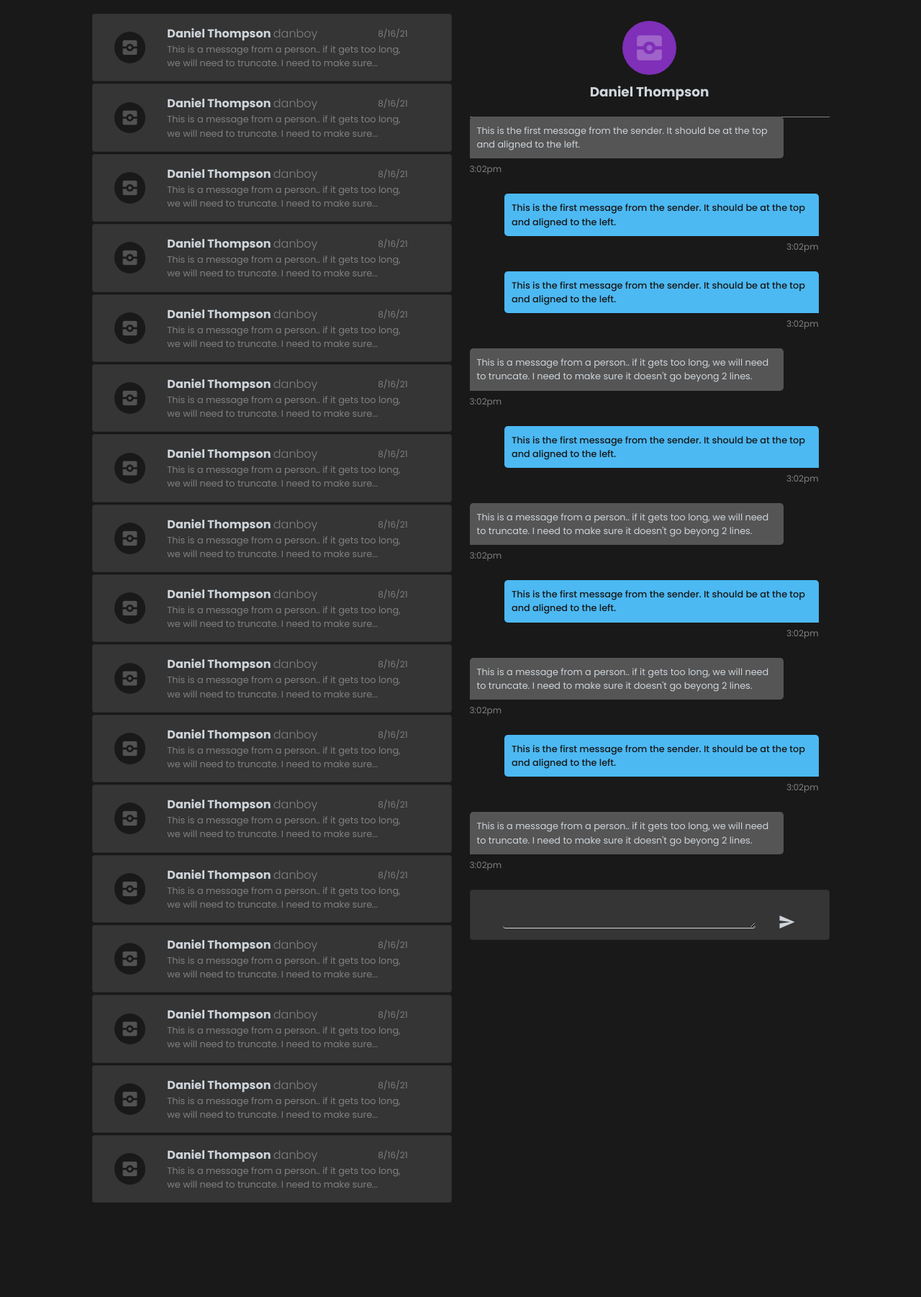
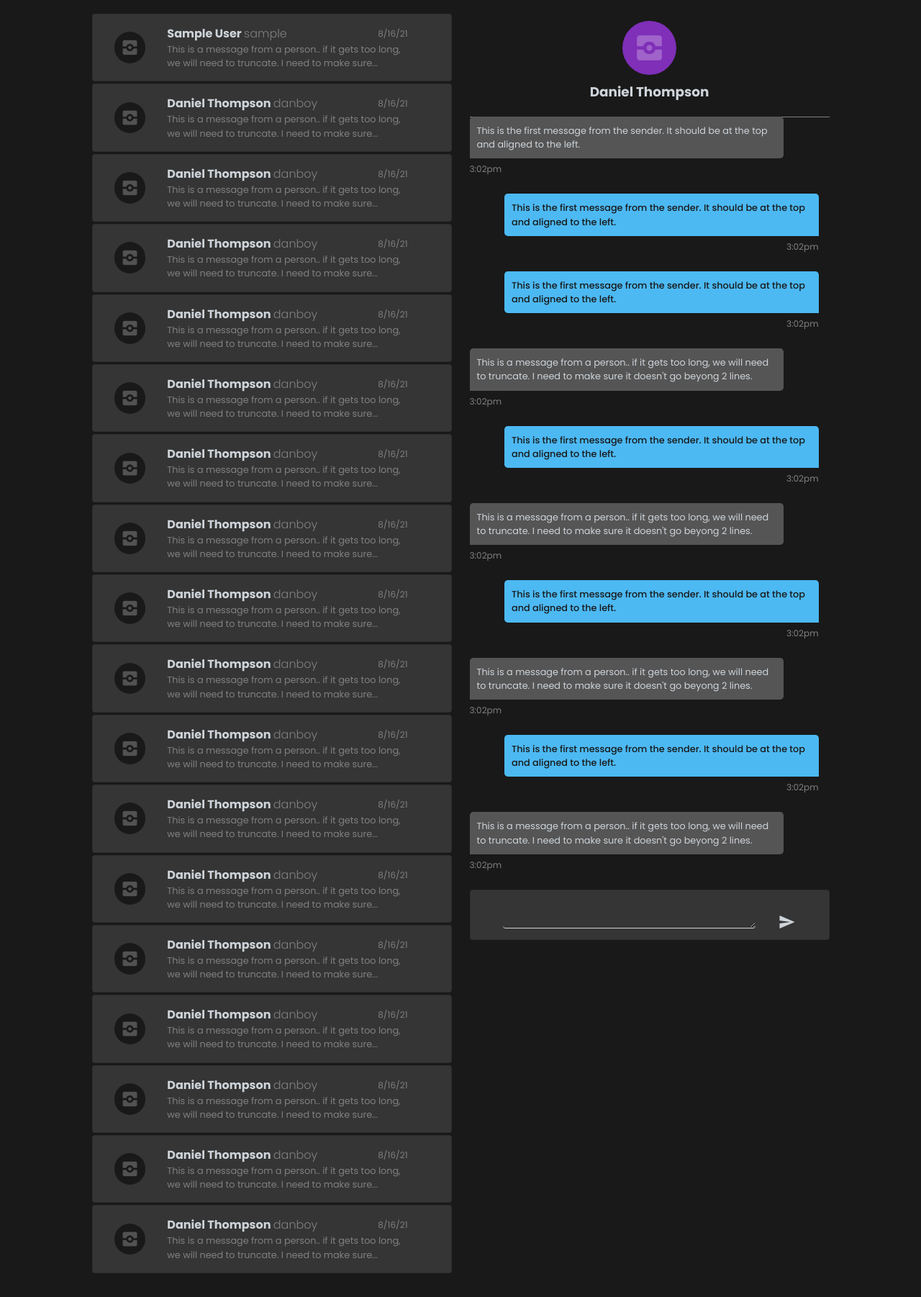
Before and after one commit to ninjaguydan/dexapp_DJANGO, a Django app: template profile_app/templates/messages.html in a window 1280 px wide. Shown: the part 81-1883 px from the top of the page at 72% size. Before the commit the page ends 1752 px from the top, so only its background shows below. Run offline with Django 3.2, Linux system fonts and the light colour scheme; the template is opened without the code that fills it: values that come from a table or form of the project are taken from there, others are empty; tables that the repository leaves empty hold one stand-in row (values such as "Sample post"); some libraries are stand-ins or nearby versions.

Commit message:
added Thread model for messages

```diff
--- a/profile_app/models.py
+++ b/profile_app/models.py
@@ -108,6 +108,23 @@ class CommentManager(models.Manager):
                 added_by = user,
                 review = review,
             )
+class MessageManager(models.Manager):
+    def create_message(self, postData, user, profile):
+        thread = Thread.objects.filter(users__id = user.id).filter(users__id = profile.id)
+        if len(thread) == 0:
+            shared_thread = Thread.objects.create(user_2 = profile)
+            shared_thread.users.add(user, profile)
+        else:
+            shared_thread = thread[0]
+        if len(postData['message']) > 0 and len(postData['message']) < 255:
+            return Message.objects.create(
+                content = postData['message'],
+                sender = user,
+                receiver = profile,
+                thread = shared_thread,
+            )
+        else:
+            return None
 
 class Profile(models.Model):
     user = models.OneToOneField(User, related_name = "profile", on_delete=models.CASCADE)
@@ -127,12 +144,20 @@ class Post(models.Model):
     updated_at = models.DateTimeField(auto_now = True)
     objects = PostManager()
 
+class Thread(models.Model):
+    users = models.ManyToManyField(User, related_name = "threads")
+    user_2 = models.ForeignKey(User, on_delete = models.CASCADE, null = True) #delete null later
+    created_at = models.DateTimeField(auto_now_add = True)
+    updated_at = models.DateTimeField(auto_now = True)
+
 class Message(models.Model):
     content = models.TextField()
-    user = models.ForeignKey(User, related_name = "messages_sent", on_delete = models.CASCADE)
+    sender = models.ForeignKey(User, related_name = "messages_sent", on_delete = models.CASCADE)
     receiver = models.ForeignKey(User, related_name = "messages", on_delete = models.CASCADE)
+    thread = models.ForeignKey(Thread, related_name = "messages", on_delete = models.CASCADE, null = True) #delete null later
     created_at = models.DateTimeField(auto_now_add = True)
     updated_at = models.DateTimeField(auto_now = True)
+    objects = MessageManager()
 
 class Team(models.Model):
     name = models.CharField(max_length = 100)
--- a/profile_app/static/messages.css
+++ b/profile_app/static/messages.css
@@ -34,7 +34,7 @@
     }
 /* Messages Column */
 .messages {
-    /* display: none; */
+    display: none;
     position: fixed;
     background-color: var(--secondary);
     top: 80px;
--- a/profile_app/templates/messages.html
+++ b/profile_app/templates/messages.html
@@ -15,6 +15,19 @@
 <!------------------------ Body ------------------------>
 {% block content %}
 <div class="column message-list">
+    {% for thread in threads %}
+    <div class="card">
+        <a href="" class="card-item"><img src="/media/default/0.png" alt="profile pic" class="user-img gray"></a>
+        <div class="card-item card-item-content">
+            <div>
+                <p class="bold">{{thread.user_2.first_name}} {{thread.user_2.last_name}} <span>{{thread.user_2.username}}</span></p>
+                <small class="time">8/16/21</small>
+            </div>
+            <p>This is a message from a person.. if it gets too long, we will need to truncate. I need to make sure...</p>
+        </div>
+    </div>
+
+    {% endfor %}
     <div class="card">
         <a href="" class="card-item"><img src="/media/default/0.png" alt="profile pic" class="user-img gray"></a>
         <div class="card-item card-item-content">
```
Also changed, not shown: profile_app/views.py (+9 -9 lines), login_app/migrations/0001_initial.py (deleted), login_app/migrations/0002_auto_20210829_1746.py (deleted), login_app/migrations/0003_auto_20210829_1801.py (deleted), login_app/migrations/0004_auto_20210830_1838.py (deleted), login_app/migrations/0005_auto_20210831_0847.py (deleted), main_app/migrations/0001_initial.py (deleted), profile_app/migrations/0001_initial.py (deleted).
